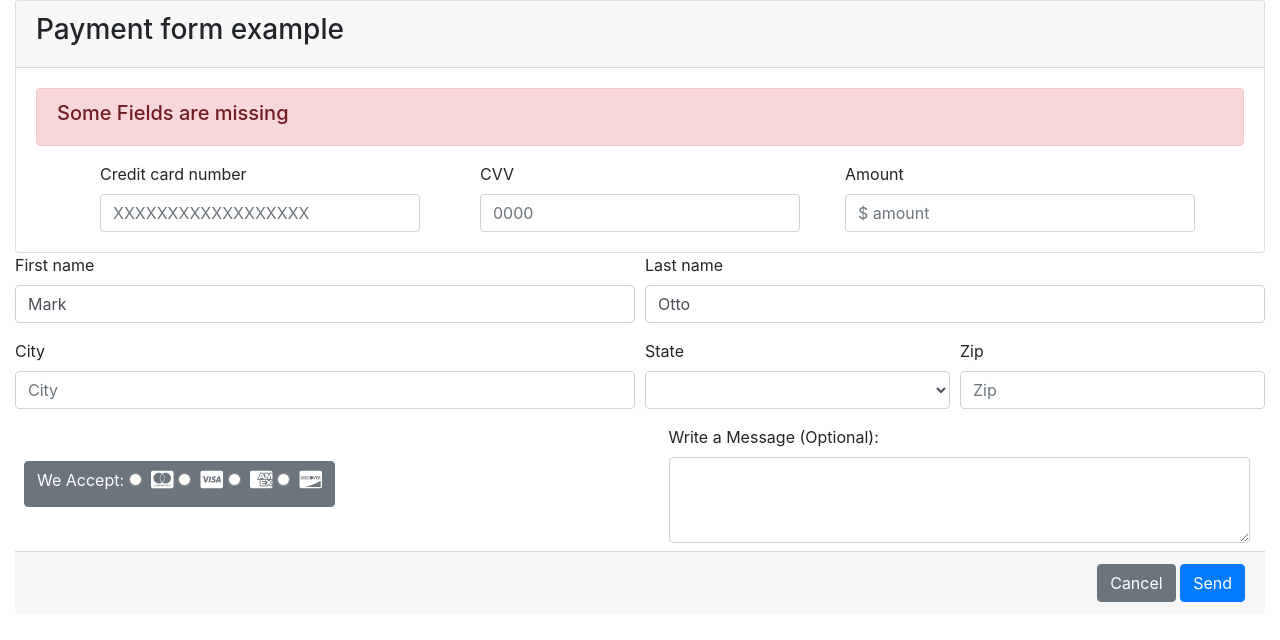
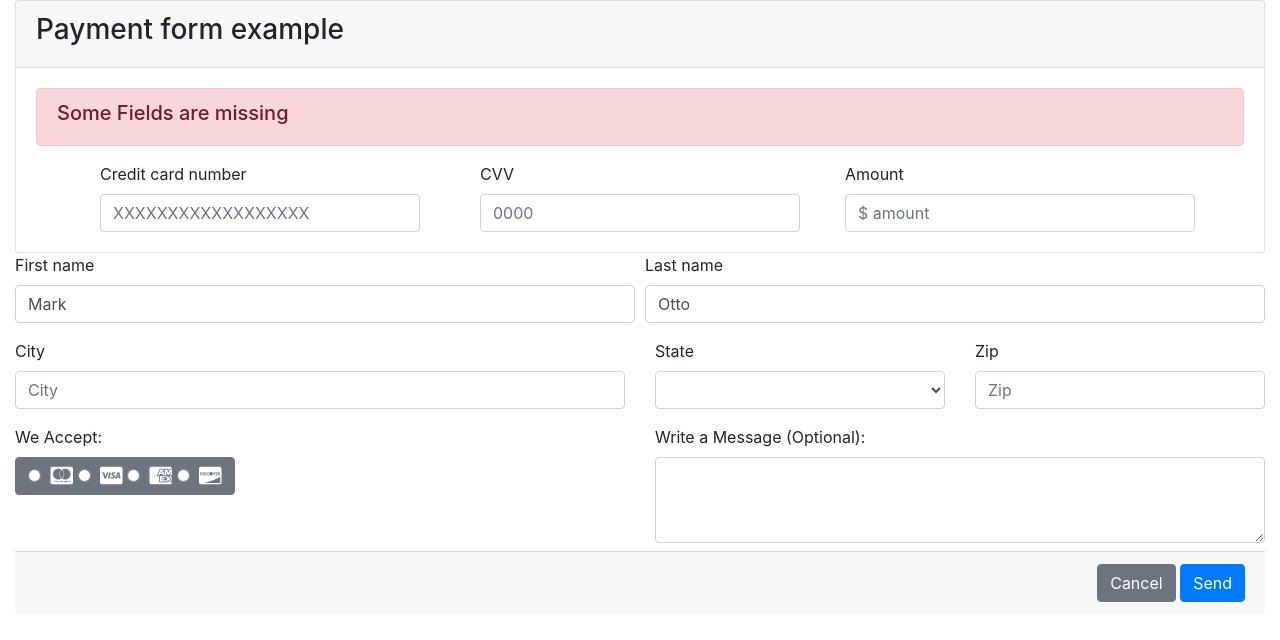
Before and after one commit to 4GeeksAcademy/Arcarius41-forms-project-ScottBowman, a plain HTML site: page index.html in a window 1280 px wide. Drawn offline with nearby package versions, Linux system fonts and the light colour scheme.

Commit message:
looks good

```diff
--- a/index.html
+++ b/index.html
@@ -102,15 +102,15 @@
             </div>
 
           </div>
-          <div class="form-row">
-            <div class="col-md-6 mb-3">
+          <div class="row">
+            <div class="col-6 mb-3">
               <label for="validationCustom03">City</label>
               <input type="text" class="form-control" id="validationCustom03" placeholder="City" required>
               <div class="invalid-feedback">
                 Please provide a valid city.
               </div>
             </div>
-            <div class="col-md-3 mb-3">
+            <div class="col-3 mb-3">
               <label for="validationCustom03">State</label>
               <select class="form-control" id="validationCustom03" placeholder="City" required>
                 <option value="AL"></option>
@@ -167,7 +167,7 @@
                 <option value="WY">Wyoming</option>
               </select>
             </div>
-            <div class="col-md-3 mb-3">
+            <div class="col-3 mb-3">
               <label for="validationCustom05">Zip</label>
               <input type="text" class="form-control" id="validationCustom05" placeholder="Zip" required>
               <div class="invalid-feedback">
@@ -203,10 +203,11 @@
         </script>
         <div class="row">
 
-          <div class="col form-check-inline">
+          <div class="col">
 
-            <div class="btn-secondary ml-4 btn btn-secondary">
-              <label class="input-group-addon">We Accept:</label>
+            <div><label class="input-group-addon">We Accept:</label></div>
+            <div class="btn-secondary btn btn-secondary form-check-inline">
+
               <input class="form-check-input" type="radio" name="inlineRadioOptions" id="inlineRadio1" value="option1">
               <label class="form-check-label" for="inlineRadio1"><i class="fa-brands fa-cc-mastercard fa-lg"></i></label>
               <input class="form-check-input" type="radio" name="inlineRadioOptions" id="inlineRadio2" value="option2">
@@ -219,10 +220,10 @@
           </div>
           <div class="col">
 
-            <div class="col ml-8">
+            <!-- <div class="col ml-8"> -->
               <label class="input-group-addon">Write a Message (Optional):</label>
             <textarea class="form-control" id="exampleFormControlTextarea1" rows="3"></textarea>
-            </div>
+            <!-- </div> -->
           </div>
         </div>
         <div class="card-footer text-muted text-right mt-2">
```
